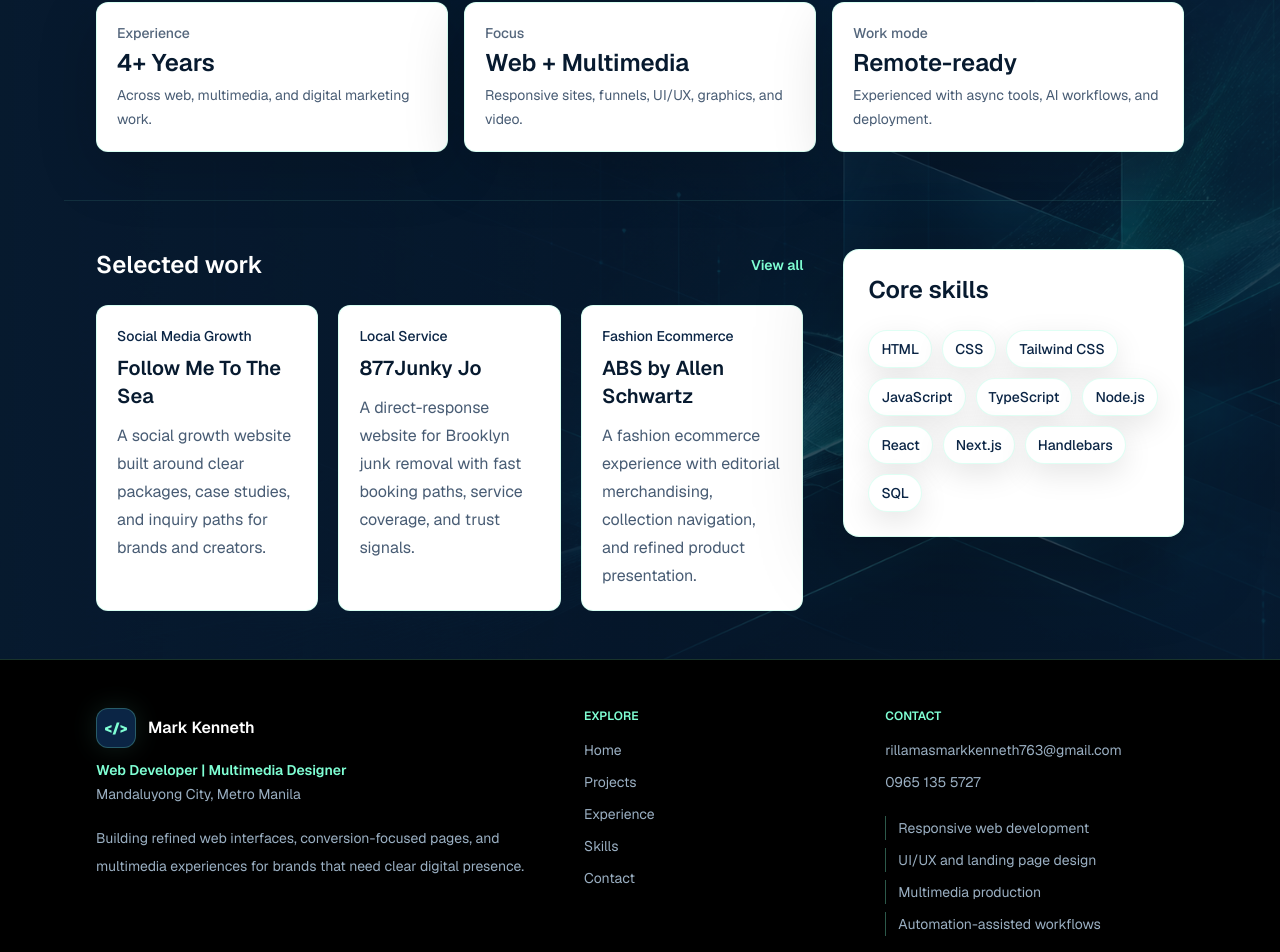
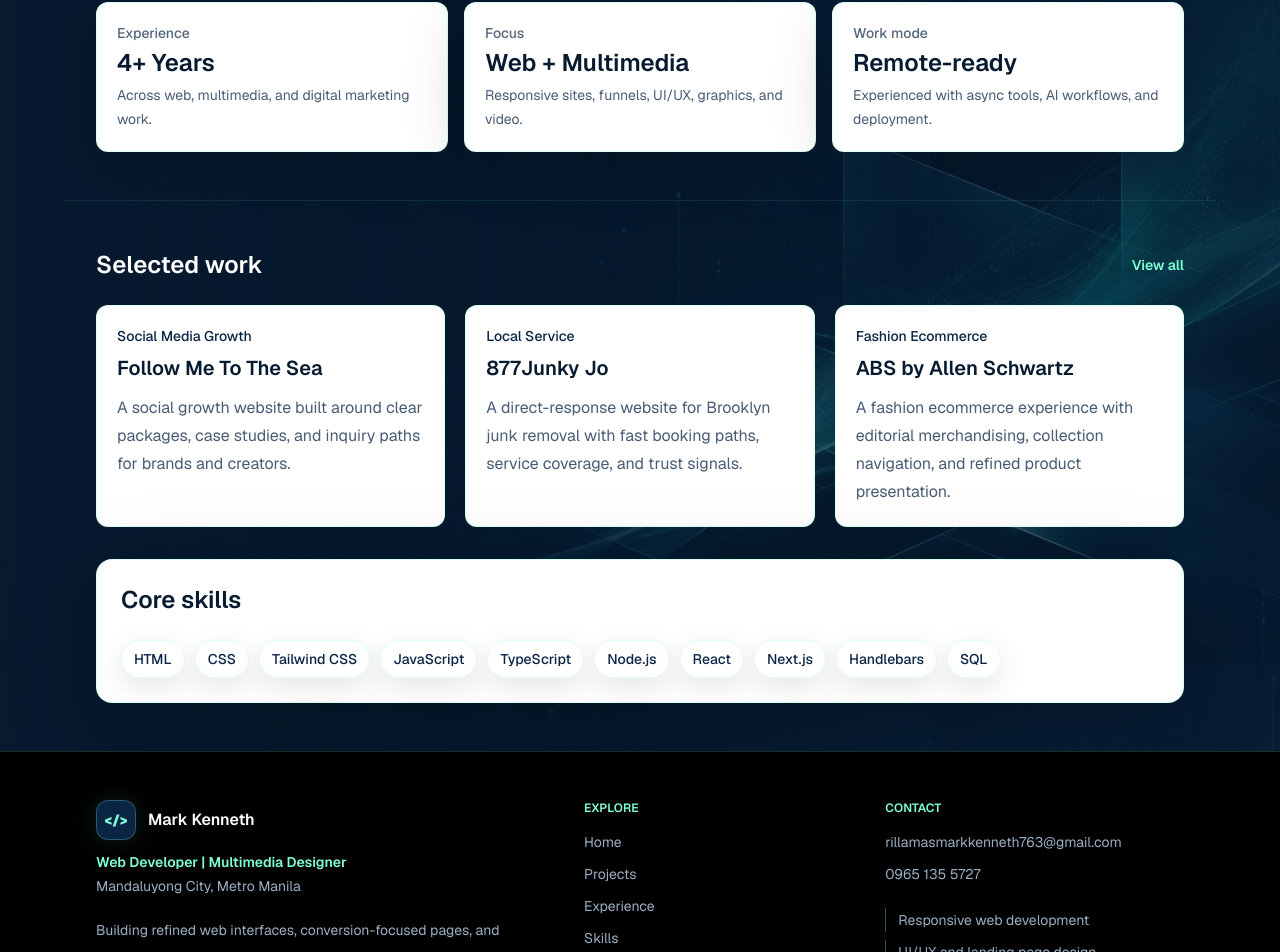
Before and after one commit to kenneth-tech/OnlinePortfolio, a Next.js app: page / in a window 1280 px wide. Shown: the part 937-1889 px from the top of the page. Built offline with nearby package versions, Linux system fonts and the light colour scheme.

Commit message:
style: move core skills below selected work

```diff
--- a/src/app/page.tsx
+++ b/src/app/page.tsx
@@ -115,7 +115,7 @@ export default function HomePage() {
 
       <section
         aria-label="Selected work and core skills"
-        className="mx-auto grid w-full max-w-6xl gap-8 border-t border-brand-button/10 px-4 py-10 sm:px-8 sm:py-12 lg:grid-cols-[minmax(0,1.35fr)_minmax(300px,0.65fr)] lg:items-start lg:gap-10"
+        className="mx-auto w-full max-w-6xl space-y-8 border-t border-brand-button/10 px-4 py-10 sm:px-8 sm:py-12"
       >
         <div className="min-w-0">
           <div className="flex flex-col items-start gap-3 sm:flex-row sm:items-center sm:justify-between">
@@ -150,7 +150,7 @@ export default function HomePage() {
           </div>
         </div>
 
-        <aside className="motion-card rounded-2xl border border-brand-button/30 bg-white p-5 text-brand-ink shadow-[0_24px_90px_rgba(0,0,0,0.22)] sm:p-6 lg:sticky lg:top-28">
+        <aside className="motion-card rounded-2xl border border-brand-button/30 bg-white p-5 text-brand-ink shadow-[0_24px_90px_rgba(0,0,0,0.22)] sm:p-6">
           <h2 className="text-2xl font-semibold text-brand-ink">Core skills</h2>
           <div className="mt-6 flex flex-wrap gap-2.5">
             {featuredSkills.map((skill) => (
```
Also changed, not shown: 1 other file (tests, documents, lock files or other folders).
